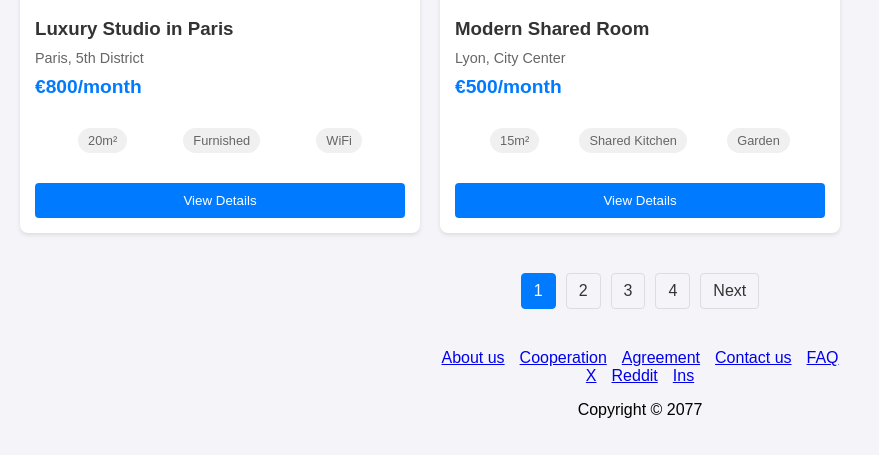
After one commit to zerototwo/apartment, a PHP site: page /apartments.php in a window 1280 px wide. The commit adds this page. Shown: the part 410-865 px from the top of the page, without its empty margins (0-879 px from the left). Run offline with PHP 8.4, Linux system fonts and the light colour scheme.

```diff
--- /dev/null
+++ b/apartments.php
@@ -0,0 +1,114 @@
+<!DOCTYPE html>
+<html lang="en">
+<head>
+    <meta charset="UTF-8">
+    <meta name="viewport" content="width=device-width, initial-scale=1.0">
+    <title>Available Apartments</title>
+    <link rel="stylesheet" href="styleindex.css">
+    <link rel="stylesheet" href="styleapartments.css">
+</head>
+<body>
+    <!-- 顶部导航栏 -->
+    <header>
+        <div class="logo">
+            <img src="pics/logo.png" alt="Company Logo">
+        </div>
+        <nav>
+            <ul>
+                <li><a href="index.php">Home</a></li>
+                <li><a href="#">Apartment</a></li>
+                <li><a href="#">My Intention</a></li>
+                <li><a href="#">Additional Service</a></li>
+                <li><a href="login.php">Log in</a></li>
+                <li><a href="register.php">Sign up</a></li>
+                <li><a href="#">Help</a></li>
+            </ul>
+        </nav>
+    </header>
+
+    <!-- 筛选器部分 -->
+    <div class="filters">
+        <select name="price">
+            <option value="">Price Range</option>
+            <option value="0-500">€0 - €500</option>
+            <option value="501-1000">€501 - €1000</option>
+            <option value="1001+">€1001+</option>
+        </select>
+        <select name="type">
+            <option value="">Room Type</option>
+            <option value="studio">Studio</option>
+            <option value="shared">Shared Room</option>
+            <option value="private">Private Room</option>
+        </select>
+        <select name="location">
+            <option value="">Location</option>
+            <option value="paris">Paris</option>
+            <option value="lyon">Lyon</option>
+            <option value="marseille">Marseille</option>
+        </select>
+    </div>
+
+    <!-- 房源列表 -->
+    <div class="apartments-container">
+        <!-- 房源卡片 1 -->
+        <div class="apartment-card">
+            <img src="pics/apartment1.jpg" alt="Apartment 1">
+            <div class="apartment-info">
+                <h3>Luxury Studio in Paris</h3>
+                <p class="location">Paris, 5th District</p>
+                <p class="price">€800/month</p>
+                <div class="features">
+                    <span>20m²</span>
+                    <span>Furnished</span>
+                    <span>WiFi</span>
+                </div>
+                <button class="view-details">View Details</button>
+            </div>
+        </div>
+
+        <!-- 房源卡片 2 -->
+        <div class="apartment-card">
+            <img src="pics/apartment2.jpg" alt="Apartment 2">
+            <div class="apartment-info">
+                <h3>Modern Shared Room</h3>
+                <p class="location">Lyon, City Center</p>
+                <p class="price">€500/month</p>
+                <div class="features">
+                    <span>15m²</span>
+                    <span>Shared Kitchen</span>
+                    <span>Garden</span>
+                </div>
+                <button class="view-details">View Details</button>
+            </div>
+        </div>
+
+        <!-- 更多房源卡片... -->
+    </div>
+
+    <!-- 分页 -->
+    <div class="pagination">
+        <a href="#" class="active">1</a>
+        <a href="#">2</a>
+        <a href="#">3</a>
+        <a href="#">4</a>
+        <a href="#">Next</a>
+    </div>
+
+    <!-- 页脚 -->
+    <footer>
+        <ul class="footer-links">
+            <li><a href="#">About us</a></li>
+            <li><a href="#">Cooperation</a></li>
+            <li><a href="#">Agreement</a></li>
+            <li><a href="#">Contact us</a></li>
+            <li><a href="#">FAQ</a></li>
+        </ul>
+        <ul class="social-icons">
+            <li><a href="#">X</a></li>
+            <li><a href="#">Reddit</a></li>
+            <li><a href="#">Ins</a></li>
+        </ul>
+        <p>Copyright © 2077</p>
+    </footer>
+</body>
+</html>
--- a/index.php
+++ b/index.php
@@ -31,7 +31,7 @@
         <img src="pics/bg.png" alt="Company Logo">
         <div class="search-bar">
             <h1>Welcome...</h1>
-            <form action="#" method="GET">
+            <form action="apartments.php" method="GET">
                 <select name="category" id="category" onchange="updateOptions()">
                     <option value="cities">Cities</option>
                     <option value="apartments">Apartments</option>
--- /dev/null
+++ b/styleapartments.css
@@ -0,0 +1,122 @@
+/* 筛选器样式 */
+.filters {
+  padding: 20px;
+  background: #fff;
+  margin: 20px;
+  border-radius: 8px;
+  box-shadow: 0 2px 4px rgba(0, 0, 0, 0.1);
+  display: flex;
+  gap: 15px;
+}
+
+.filters select {
+  padding: 8px;
+  border: 1px solid #ddd;
+  border-radius: 4px;
+  min-width: 150px;
+}
+
+/* 房源列表容器 */
+.apartments-container {
+  display: grid;
+  grid-template-columns: repeat(auto-fill, minmax(300px, 1fr));
+  gap: 20px;
+  padding: 20px;
+}
+
+/* 房源卡片样式 */
+.apartment-card {
+  background: #fff;
+  border-radius: 8px;
+  overflow: hidden;
+  box-shadow: 0 2px 4px rgba(0, 0, 0, 0.1);
+  transition: transform 0.3s ease;
+}
+
+.apartment-card:hover {
+  transform: translateY(-5px);
+  box-shadow: 0 4px 8px rgba(0, 0, 0, 0.2);
+}
+
+.apartment-card img {
+  width: 100%;
+  height: 200px;
+  object-fit: cover;
+}
+
+.apartment-info {
+  padding: 15px;
+}
+
+.apartment-info h3 {
+  margin: 0 0 10px 0;
+  color: #333;
+}
+
+.location {
+  color: #666;
+  font-size: 0.9em;
+  margin: 5px 0;
+}
+
+.price {
+  color: #007bff;
+  font-weight: bold;
+  font-size: 1.2em;
+  margin: 10px 0;
+}
+
+.features {
+  display: flex;
+  gap: 10px;
+  margin: 10px 0;
+}
+
+.features span {
+  background: #f0f0f0;
+  padding: 5px 10px;
+  border-radius: 15px;
+  font-size: 0.8em;
+  color: #666;
+}
+
+.view-details {
+  width: 100%;
+  padding: 10px;
+  background: #007bff;
+  color: #fff;
+  border: none;
+  border-radius: 4px;
+  cursor: pointer;
+  transition: background 0.3s ease;
+}
+
+.view-details:hover {
+  background: #0056b3;
+}
+
+/* 分页样式 */
+.pagination {
+  display: flex;
+  justify-content: center;
+  gap: 10px;
+  padding: 20px;
+}
+
+.pagination a {
+  padding: 8px 12px;
+  border: 1px solid #ddd;
+  border-radius: 4px;
+  text-decoration: none;
+  color: #333;
+}
+
+.pagination a.active {
+  background: #007bff;
+  color: #fff;
+  border-color: #007bff;
+}
+
+.pagination a:hover:not(.active) {
+  background: #f0f0f0;
+}
```
Also changed, not shown: nginx.htaccess (added).
